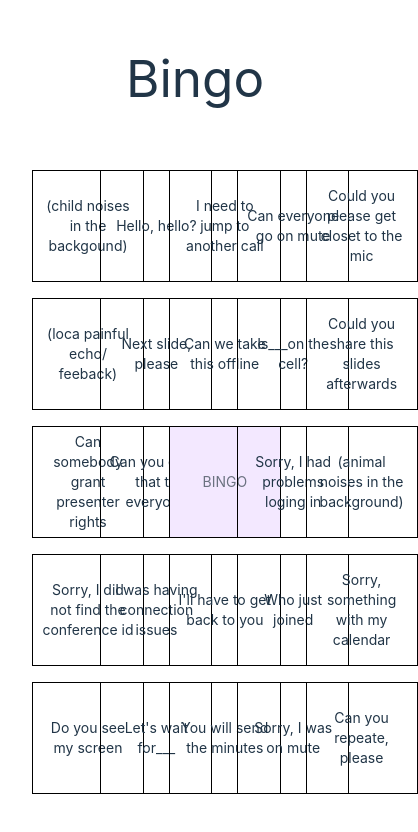
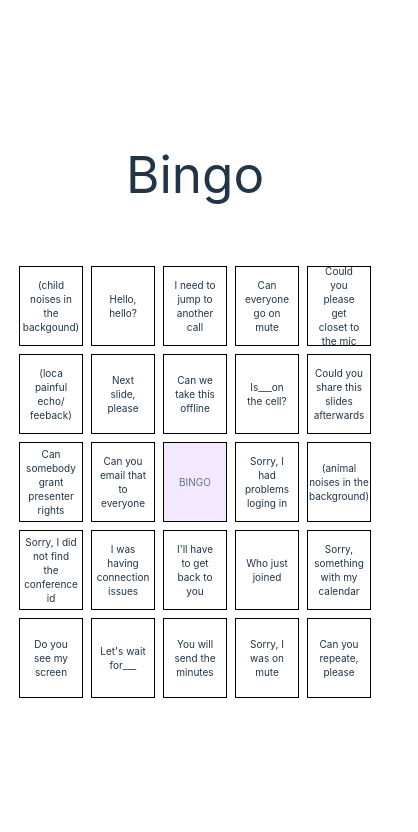
Before and after one commit to lemind/bingo, a React (Vite) app: page / in a window 390 px wide. Shown: the top 832 px of the page, 418 px wide, since content can reach past the window. Built offline with nearby package versions, Linux system fonts and the light colour scheme.

Commit message:
Add responsible

```diff
--- a/src/App.css
+++ b/src/App.css
@@ -4,9 +4,7 @@
 @tailwind utilities;
 
 #root {
-  max-width: 1280px;
   margin: 0 auto;
-  padding: 2rem;
   text-align: center;
 }
 
--- a/src/App.tsx
+++ b/src/App.tsx
@@ -6,7 +6,7 @@ const BINGO_SIZE = 5
 
 function App() {
   return (
-    <div className="App">
+    <div className="App min-w-[360px] p-2">
       <h1>Bingo</h1>
       <BingoGrid data={bingoData} size={BINGO_SIZE} />
     </div>
--- a/src/components/BingoCell.tsx
+++ b/src/components/BingoCell.tsx
@@ -14,7 +14,7 @@ export const BingoCell: React.FC<Props> = ({onClick, data, selected}) => {
       <div
         onClick={() => onClick(data)}
         className={twMerge(
-          "flex h-28 w-28 cursor-pointer items-center justify-center border border-black p-2 text-sm",
+          "md:!text-md flex h-20 w-16 cursor-pointer items-center justify-center border border-black p-2 !text-xxs min-[460px]:w-20 sm:h-24 sm:w-24 sm:!text-sm md:h-28 md:w-28",
           selected && "bg-purple-100 text-gray-500"
         )}
       >
--- a/src/components/BingoGrid.tsx
+++ b/src/components/BingoGrid.tsx
@@ -53,7 +53,12 @@ export const BingoGrid: React.FC<Props> = ({size, data}) => {
 
   return (
     <>
-      <div className={twMerge("mt-16 grid gap-4", getGridColsClassName(size))}>
+      <div
+        className={twMerge(
+          "mt-16 grid gap-2 md:gap-4",
+          getGridColsClassName(size)
+        )}
+      >
         {dataMatrix.map((row) => {
           return row.map((cell) => (
             <BingoCell
--- a/tailwind.config.cjs
+++ b/tailwind.config.cjs
@@ -7,7 +7,16 @@ module.exports = {
     extend: {
       zIndex: {
         'minus-1': '-1',
-      }
+      },
+      fontSize: {
+        'xxs': ['10px', '14px'],
+      },
+      height: {
+        '18': '72px',
+      },
+      width: {
+        '18': '72px',
+      },
     }
   }
 }
```
